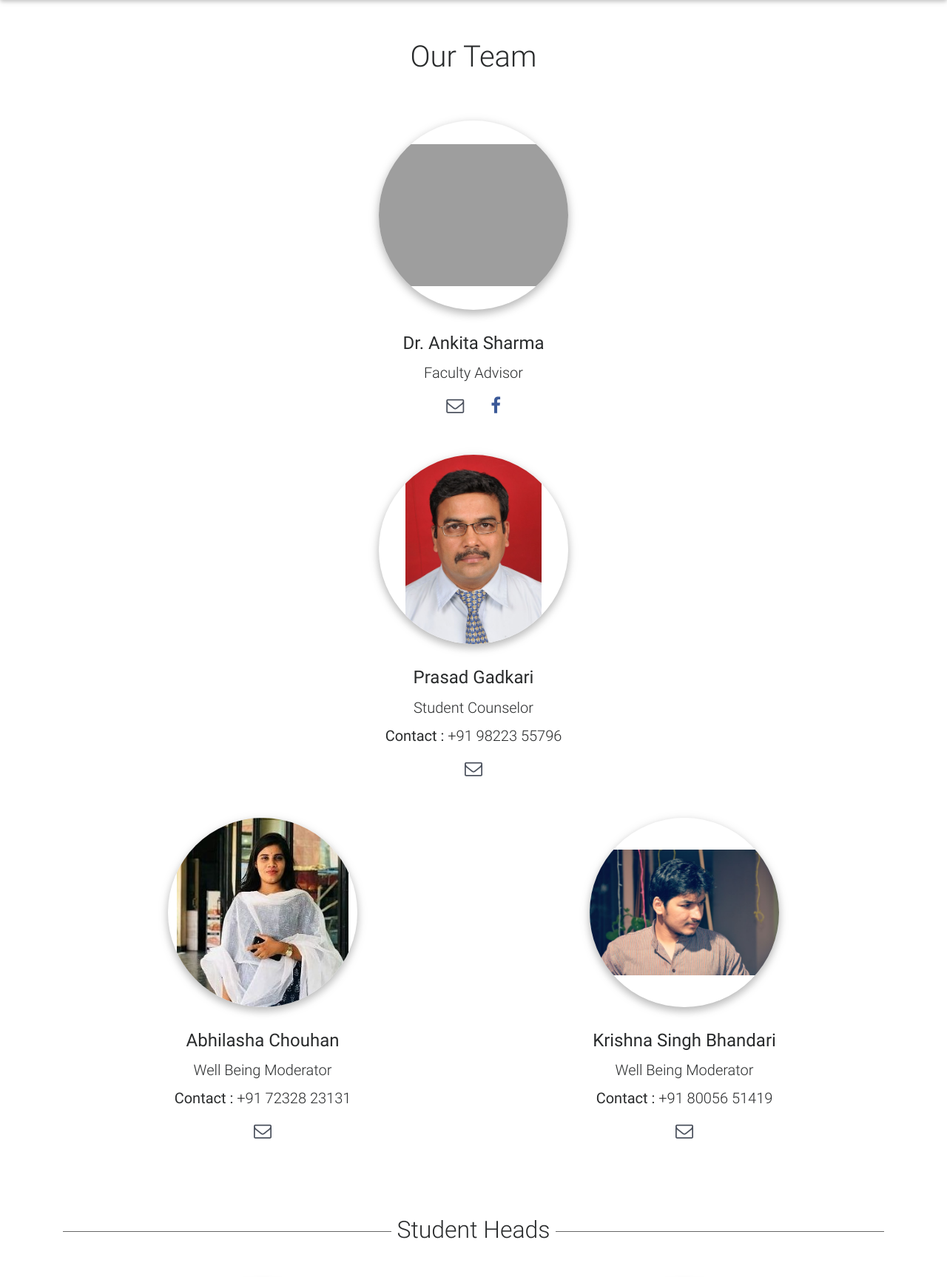
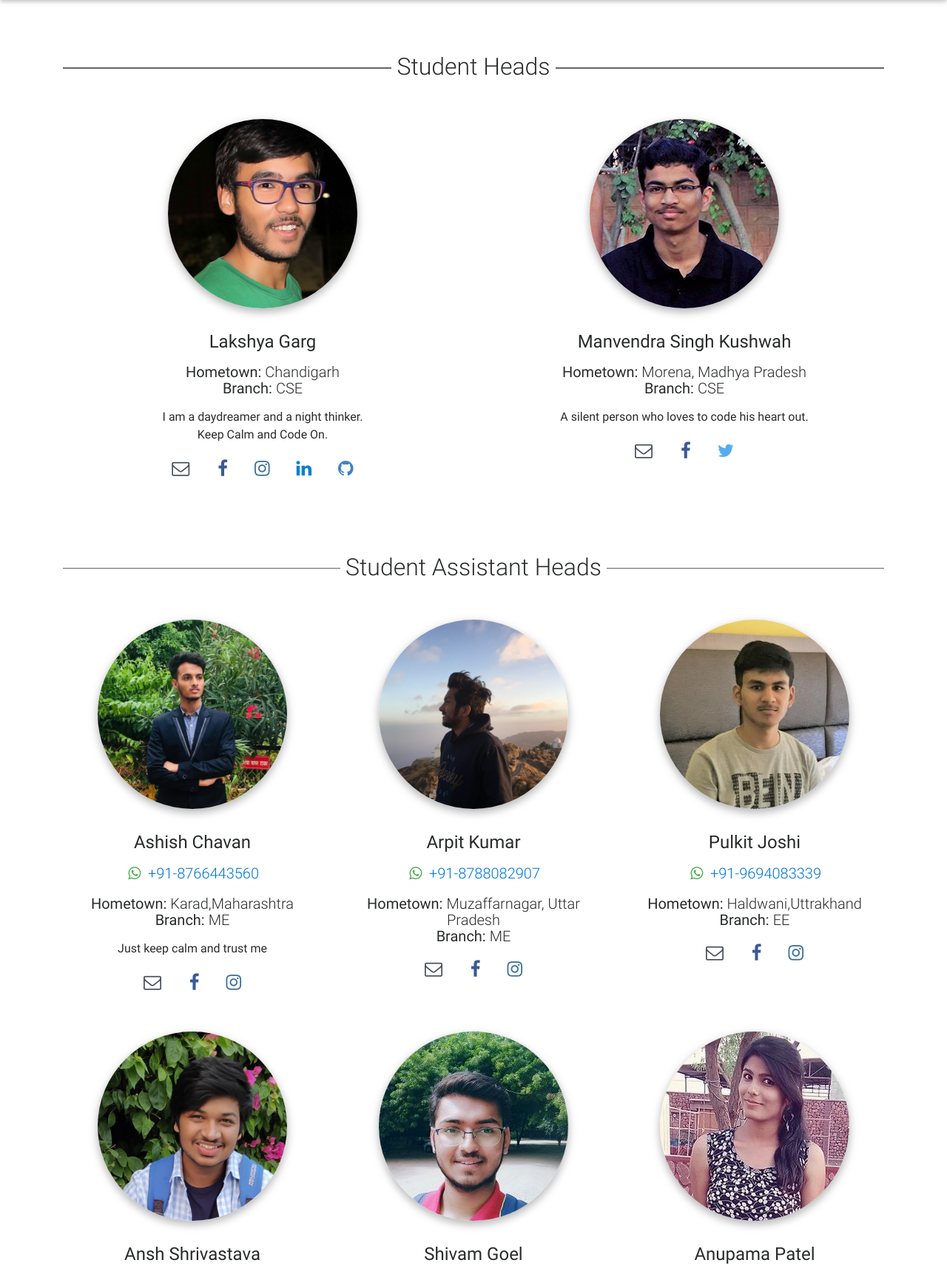
Before and after one commit to manav1403/CS-website, a PHP site: page /cs_team_ug.php in a window 1280 px wide. Shown: the part 57-1784 px from the top of the page at 74% size. Run offline with PHP 8.4, Linux system fonts and the light colour scheme; grey boxes are pictures that could not be loaded.

Commit message:
changed ug team page

```diff
--- a/cs/cs_team_ug.php
+++ b/cs/cs_team_ug.php
@@ -11,63 +11,12 @@ include 'navbar.html';
 ?>
 <script>
     document.getElementById('nav-2').classList.add('active');
-    document.getElementById('nav-2-1').classList.add('active');
+    document.getElementById('nav-2-3').classList.add('active');
     document.getElementById('nav-2').children[0].innerHTML += '<span class="sr-only">(current)</span>';
 </script>
 <div class="top-fixer-2"></div>
 <!--Section: Team v.1-->
 <section class="section team-section container">
-
-    <!--Section heading-->
-    <h1 class="section-heading">Our Team</h1>
-    <!--Section description-->
-    <p class="section-description"></p>
-    <div class="row text-center">
-
-        <!--First column-->
-        <div class="col-lg-12 col-md-12 mb-r">
-
-            <div class="avatar">
-                <img src="images/sqloader.gif" data-src="images/avatar/ankitasharma.png" class="lazyload rounded-circle">
-            </div>
-            <h4>Dr. Ankita Sharma</h4>
-            <h5>Faculty Advisor</h5>
-
-            <a class="icons-sm email-ic" href="mailto:ankitasharma@iitj.ac.in"><i class="fa fa-envelope-o"> </i></a>
-            <a class="icons-sm fb-ic" target="_blank" href="https://www.facebook.com/ankitabhu"><i
-                    class="fa fa-facebook"> </i></a>
-
-        </div>
-        <div class="col-lg-12 col-md-12 mb-r animate-profile invisible">
-
-            <div class="avatar">
-                <img src="images/sqloader.gif" data-src="images/avatar/prasad_gadkari.jpg" class="lazyload rounded-circle">
-            </div>
-            <h4>Prasad Gadkari</h4>
-            <h5>Student Counselor</h5>
-            <h5><strong>Contact : </strong>+91 98223 55796</h5>
-            <a class="icons-sm email-ic" href="mailto:studentcounsellor@iitj.ac.in"><i class="fa fa-envelope-o"> </i></a>
-        </div>
-        <div class="col-lg-6 col-md-12 mb-r animate-profile invisible">
-            <div class="avatar">
-                <img src="images/sqloader.gif" data-src="images/avatar/abhilasha_chouhan.jpg" class="lazyload rounded-circle">
-            </div>
-            <h4>Abhilasha Chouhan</h4>
-            <h5>Well Being Moderator</h5>
-            <h5><strong>Contact : </strong>+91 72328 23131</h5>
-            <a class="icons-sm email-ic" href="mailto:abhilasha@iitj.ac.in"><i class="fa fa-envelope-o"> </i></a>
-        </div>
-        <div class="col-lg-6 col-md-12 mb-r animate-profile invisible">
-            <div class="avatar">
-                <img src="images/sqloader.gif" data-src="images/avatar/krishna_singh_bhandari.jpg" class="lazyload rounded-circle">
-            </div>
-            <h4>Krishna Singh Bhandari</h4>
-            <h5>Well Being Moderator</h5>
-            <h5><strong>Contact : </strong>+91 80056 51419</h5>
-            <a class="icons-sm email-ic" href="mailto:krishnasingh@iitj.ac.in"><i class="fa fa-envelope-o"> </i></a>
-        </div>
-    </div>
-
     <div class="divider-new">
         <h2 class="h2-responsive">Student Heads</h2>
     </div>
--- a/cs/navbar.html
+++ b/cs/navbar.html
@@ -19,7 +19,7 @@
                             <li><a class="dropdown-item" id="nav-2-1" href="counsellors_team.php">Counsellors Team</a></li>
                             <li><a class="dropdown-item" id="nav-2-2" href="faculty_advisors.php">Faculty Advisors</a></li>
                             <li class="dropdown-submenu">
-                                <a class="dropdown-item">Student Team</a>
+                                <a class="dropdown-item" id="nav-2-3">Student Team</a>
                                 <ul class="dropdown-menu">
                                     <a class="dropdown-item" href="cs_team_ug.php">UG Team</a>
                                     <a class="dropdown-item" href="cs_team_pg.php">PG Team</a>
```
